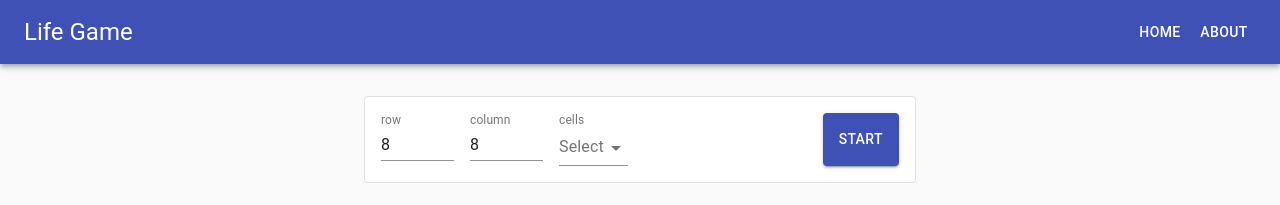
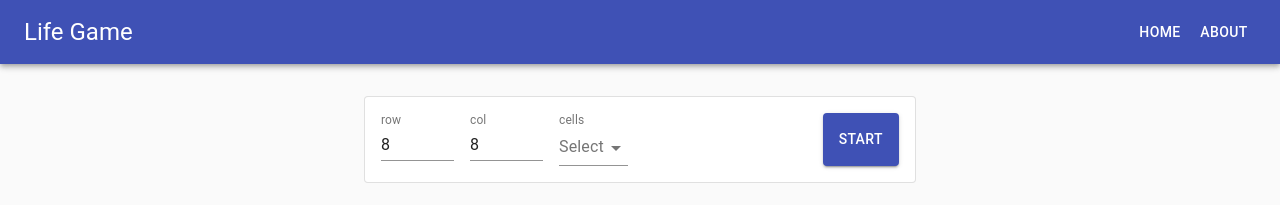
Before and after one commit to koyo-miyamura/lifegame_react, a React (Create React App) app: page /#/ in a window 1280 px wide. Shown: the top 205 px of the page. Built offline with nearby package versions, Linux system fonts and the light colour scheme.

Commit message:
column -> col

```diff
--- a/src/components/ControlPanel.tsx
+++ b/src/components/ControlPanel.tsx
@@ -49,7 +49,7 @@ const ControlPanel: FC<ControlPanelProps> = ({
               />
             </Grid>
             <Grid item xs={2}>
-              <InputLabel shrink>column</InputLabel>
+              <InputLabel shrink>col</InputLabel>
               <Input
                 type="number"
                 value={colLength}
```
